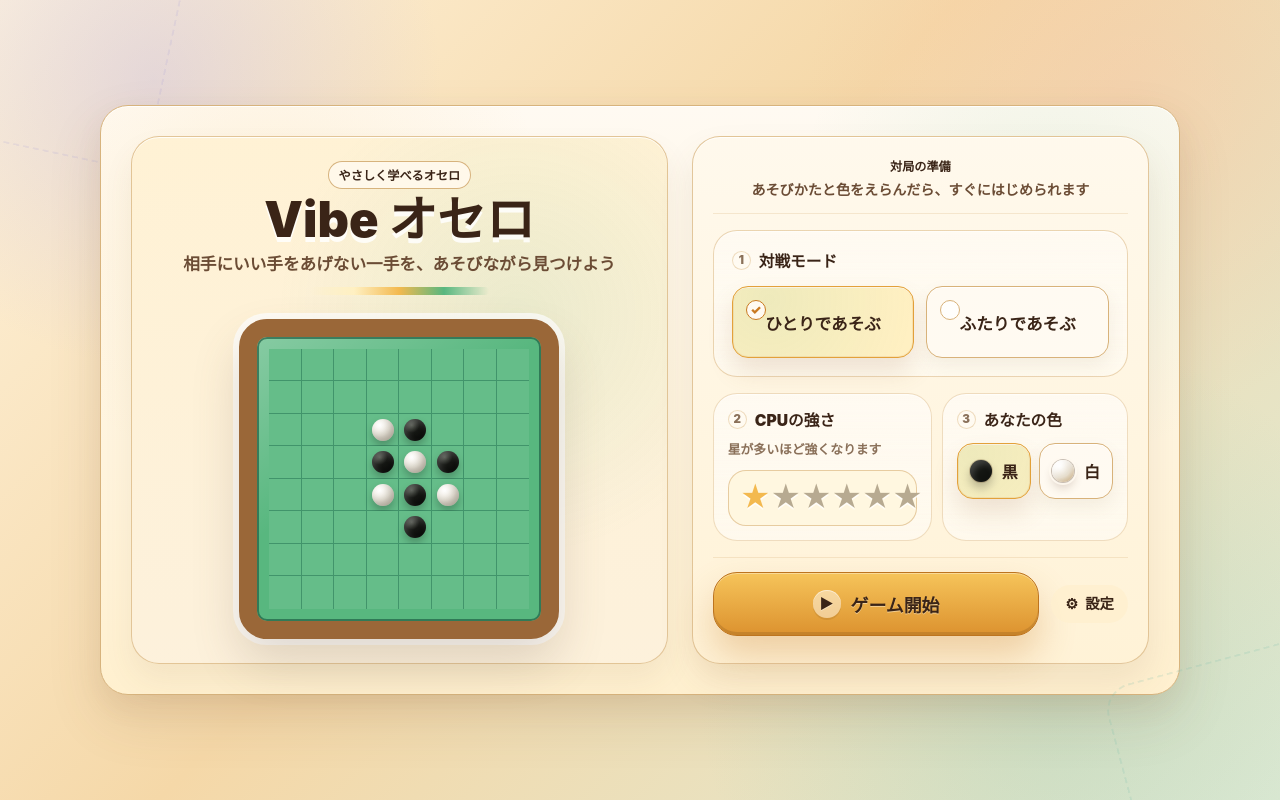
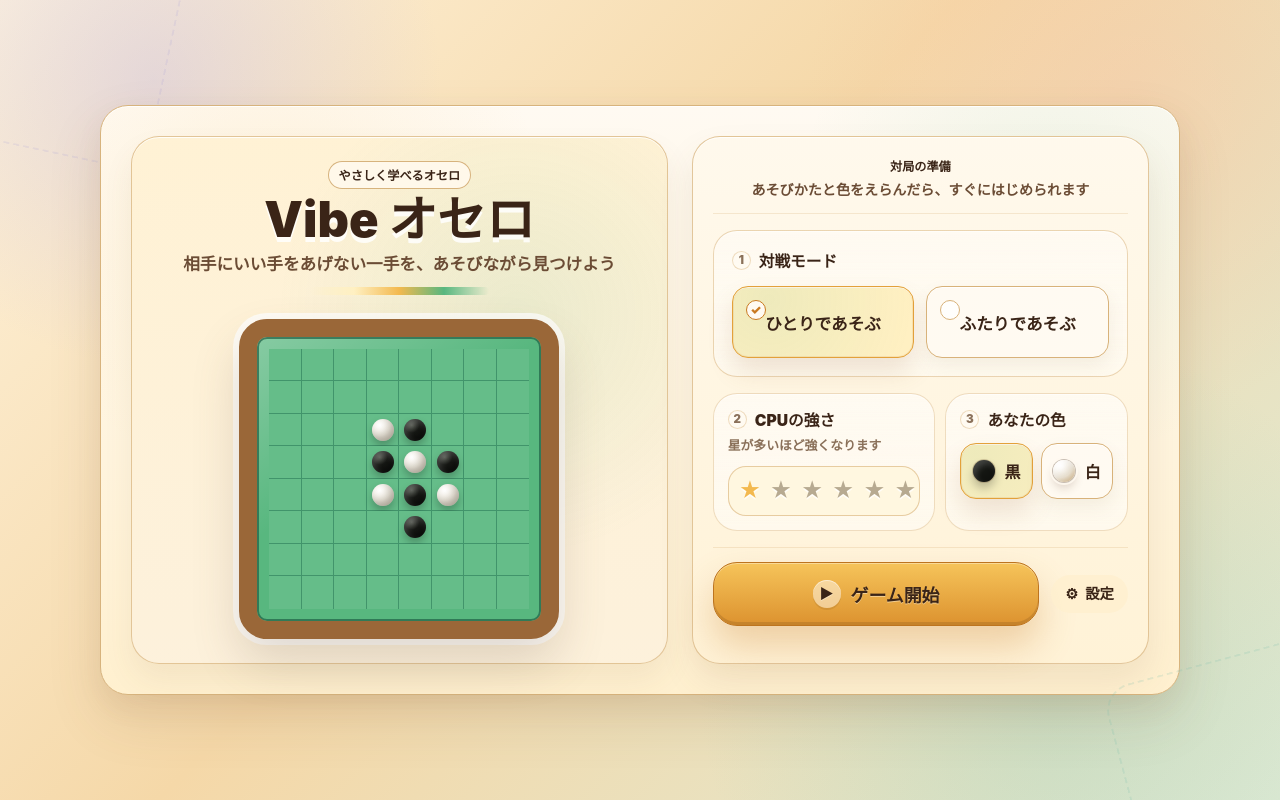
Before and after one commit to westzaki/vibe-othello, a React (Vite) app: page / in a window 1280 px wide. Built offline with nearby package versions, Linux system fonts and the light colour scheme.

Commit message:
fix(start): keep difficulty stars contained

```diff
--- a/src/styles/screens/responsive.css
+++ b/src/styles/screens/responsive.css
@@ -153,11 +153,12 @@
   }
 
   .cpu-star-selector {
-    gap: 4px;
+    gap: 3px;
     padding: 4px;
   }
 
   .cpu-star-selector__button {
+    font-size: clamp(1.08rem, 5.4vw, 1.42rem);
     min-height: 46px;
     border-radius: 12px;
   }
--- a/src/styles/screens/start-selectors.css
+++ b/src/styles/screens/start-selectors.css
@@ -109,14 +109,15 @@
 }
 
 .cpu-star-selector {
-  display: flex;
+  display: grid;
   min-width: 0;
-  flex-wrap: nowrap;
-  gap: clamp(2px, 1vw, 6px);
+  grid-template-columns: repeat(6, minmax(0, 1fr));
+  gap: clamp(1px, 0.5vw, 4px);
   border: 1px solid color-mix(in srgb, var(--color-control-border) 62%, transparent);
   border-radius: var(--radius-md);
-  padding: 5px;
+  padding: 4px;
   background: var(--color-star-bg);
+  overflow: hidden;
 }
 
 .start-panel__section--inactive .cpu-star-selector {
@@ -126,8 +127,7 @@
 .cpu-star-selector__button {
   display: grid;
   min-width: 0;
-  flex: 1 1 0;
-  min-height: 44px;
+  min-height: 40px;
   place-items: center;
   border: 0;
   border-radius: var(--radius-xs);
@@ -135,9 +135,10 @@
   background: transparent;
   cursor: pointer;
   font: inherit;
-  font-size: clamp(1.42rem, 3.7vw, 1.86rem);
+  font-size: clamp(1.08rem, 2.1vw, 1.34rem);
   font-weight: 950;
   line-height: 1;
+  overflow: hidden;
   text-shadow: 0 2px 0 rgba(255, 255, 255, 0.78);
   transition:
     color 160ms ease,
--- a/src/styles/screens/start.css
+++ b/src/styles/screens/start.css
@@ -33,7 +33,9 @@
 .start-screen__hero {
   position: relative;
   display: grid;
+  min-width: 0;
   width: 100%;
+  max-width: 100%;
   align-items: center;
   justify-items: center;
   gap: clamp(12px, 3vw, 24px);
@@ -144,6 +146,7 @@
   position: relative;
   display: grid;
   width: clamp(190px, 30vw, 320px);
+  max-width: 100%;
   aspect-ratio: 1;
   grid-template-columns: repeat(8, minmax(0, 1fr));
   gap: 0;
@@ -271,7 +274,7 @@
 .start-panel__match-options {
   display: grid;
   min-width: 0;
-  grid-template-columns: minmax(0, 1.08fr) minmax(170px, 0.92fr);
+  grid-template-columns: minmax(0, 1fr) minmax(148px, 0.82fr);
   gap: 10px;
   align-items: stretch;
 }
@@ -292,6 +295,12 @@
   flex-wrap: wrap;
   justify-content: space-between;
   gap: 8px 12px;
+}
+
+.start-panel__section--difficulty .start-panel__section-header {
+  align-items: flex-start;
+  flex-direction: column;
+  gap: 4px;
 }
 
 .start-panel__title {
```
